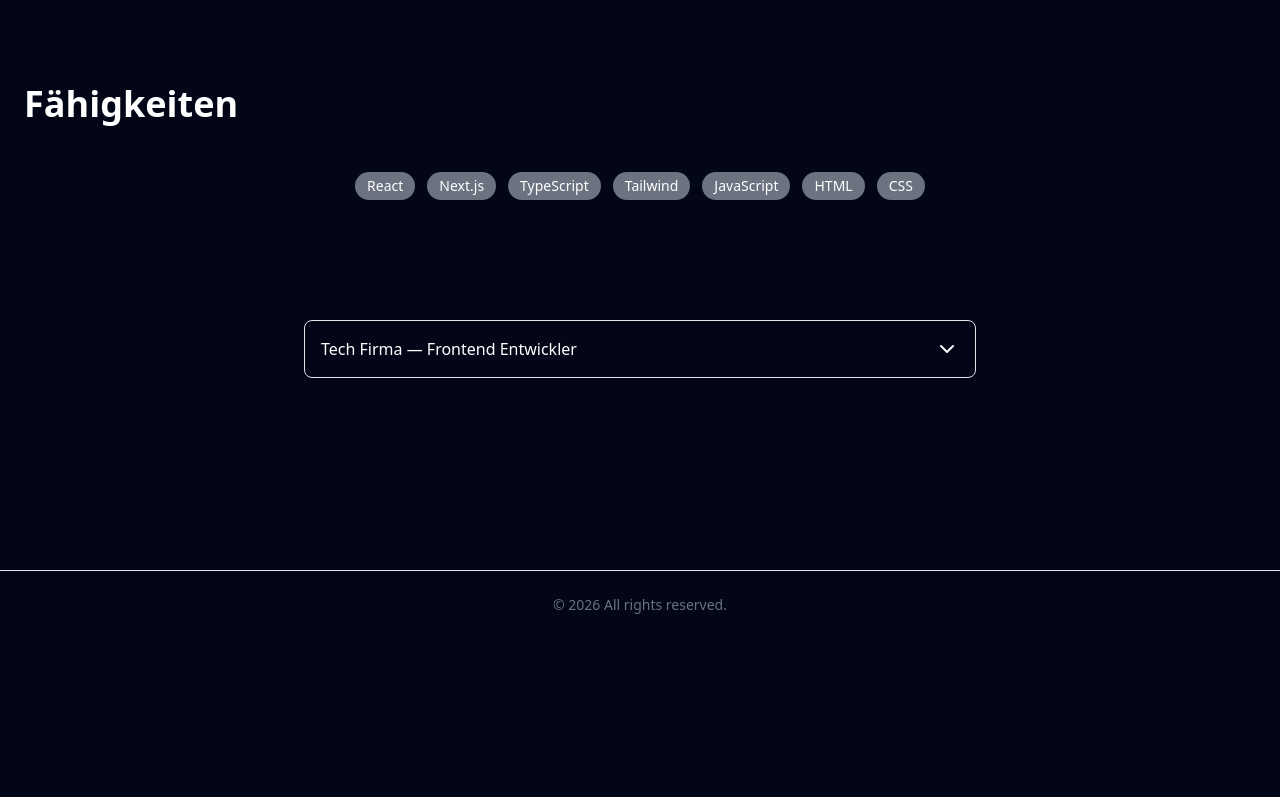
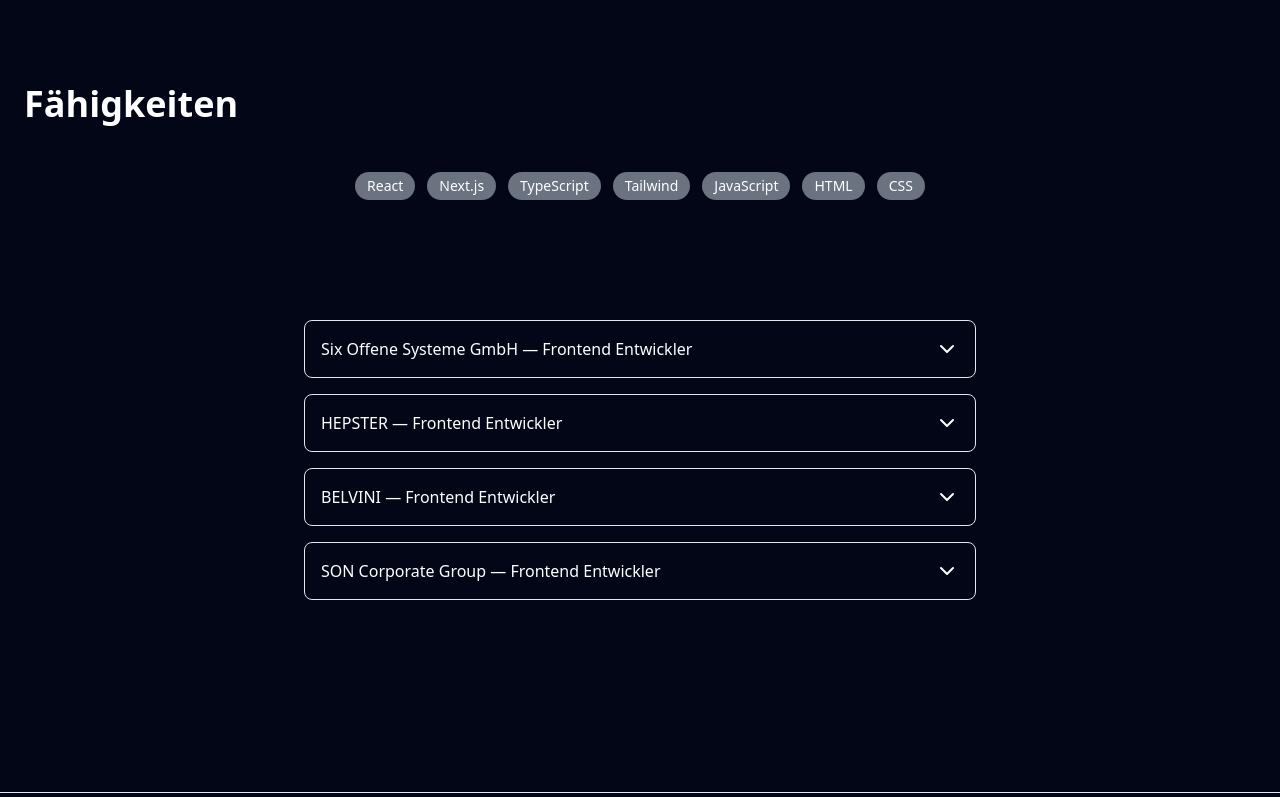
Before and after one commit to ghashghaei/my-portfolio, a Next.js app: page /de in a window 1280 px wide. Shown: the part 510-1307 px from the top of the page. Before the commit the page ends 1149 px from the top, so only its background shows below. Built offline with nearby package versions, Linux system fonts and the light colour scheme.

Commit message:
add translate

```diff
--- a/app/locale/de.ts
+++ b/app/locale/de.ts
@@ -6,9 +6,9 @@
   },
 
   sections: {
-    home: "Start",
     about: "Über mich",
     skills: "Fähigkeiten",
+    experiences: "Erfahrungen",
   },
   about: {
     name: "Maryam Ghashghaei",
@@ -20,9 +20,33 @@
   experience: [
     {
       id: "company1",
-      company: "Tech Firma",
+      company: "Six Offene Systeme GmbH",
       role: "Frontend Entwickler",
-      date: "2022 - Heute",
+      date: "2024 - Aktuell",
+      description: "Unternehmen für Webanwendungen.",
+      tasks: ["UI mit React entwickelt", "Mit APIs gearbeitet"],
+    },
+    {
+      id: "company2",
+      company: "HEPSTER",
+      role: "Frontend Entwickler",
+      date: "2021 - 2023",
+      description: "Unternehmen für Webanwendungen.",
+      tasks: ["UI mit React entwickelt", "Mit APIs gearbeitet"],
+    },
+    {
+      id: "company3",
+      company: "BELVINI",
+      role: "Frontend Entwickler",
+      date: "2020 - 2021",
+      description: "Unternehmen für Webanwendungen.",
+      tasks: ["UI mit React entwickelt", "Mit APIs gearbeitet"],
+    },
+    {
+      id: "company4",
+      company: "SON Corporate Group",
+      role: "Frontend Entwickler",
+      date: "2017 - 2020",
       description: "Unternehmen für Webanwendungen.",
       tasks: ["UI mit React entwickelt", "Mit APIs gearbeitet"],
     },
--- a/app/locale/en.ts
+++ b/app/locale/en.ts
@@ -6,9 +6,9 @@
   },
 
   sections: {
-    home: "Home",
     about: "About",
     skills: "Skills",
+    experiences: "Experiences",
   },
   about: {
     name: "Maryam Ghashghaei",
@@ -20,9 +20,33 @@
   experience: [
     {
       id: "company1",
-      company: "Tech Corp",
+      company: "Six Offene Systeme GmbH",
+      role: "Frontend Engineer",
+      date: "2024 - Present",
+      description: "Fast growing startup.",
+      tasks: ["Built reusable components", "Worked with designers"],
+    },
+    {
+      id: "company2",
+      company: "HEPSTER",
+      role: "Frontend Engineer",
+      date: "2021 - 2023",
+      description: "Fast growing startup.",
+      tasks: ["Built reusable components", "Worked with designers"],
+    },
+    {
+      id: "company3",
+      company: "BELVINI",
+      role: "Frontend Engineer",
+      date: "2020 - 2021",
+      description: "Fast growing startup.",
+      tasks: ["Built reusable components", "Worked with designers"],
+    },
+    {
+      id: "company4",
+      company: "SON Corporate Group",
       role: "Frontend Developer",
-      date: "2022 - Present",
+      date: "2017 - 2020",
       description: "A company focused on scalable web applications.",
       tasks: [
         "Developed responsive UI with React",
@@ -30,13 +54,5 @@
         "Improved performance",
       ],
     },
-    {
-      id: "company2",
-      company: "Startup X",
-      role: "Frontend Engineer",
-      date: "2020 - 2022",
-      description: "Fast growing startup.",
-      tasks: ["Built reusable components", "Worked with designers"],
-    },
   ],
 };
```
